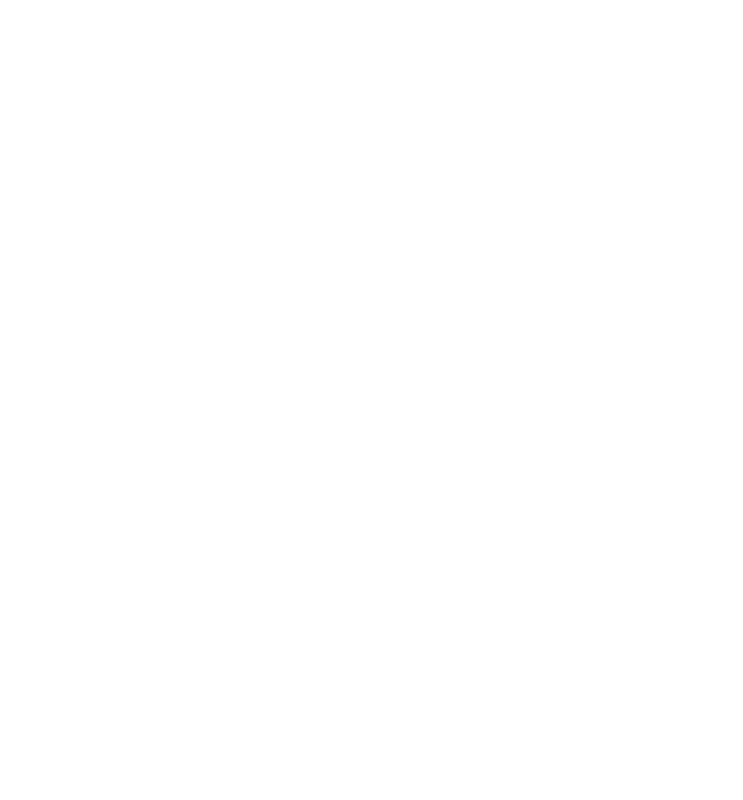
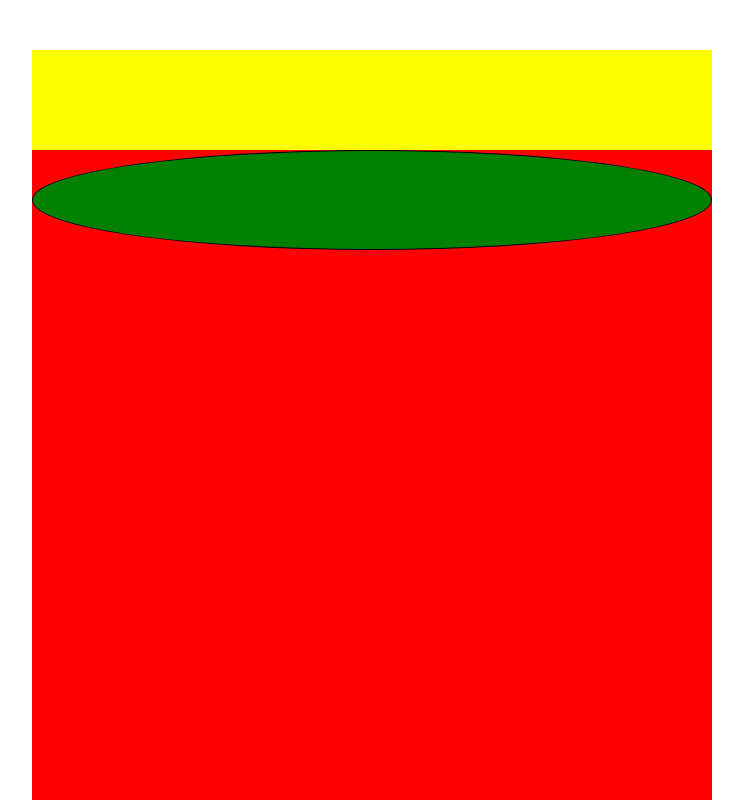
Before and after one commit to quochuy93/git2_2, a plain HTML site: page index.html in a window 1280 px wide. Shown: the top 800 px of the page, without its empty margins (268-1011 px from the left). Drawn offline with Linux system fonts and the light colour scheme.

Commit message:
update the css

```diff
--- a/assets/sass/main.scss
+++ b/assets/sass/main.scss
@@ -18,3 +18,29 @@ body {
     background-color: white;
     padding: 5rem 30rem;
 }
+
+.header{height: 10rem;
+    width: 100%;
+    background-color: yellow;
+
+}
+
+.main{height: 150rem;
+    width: 100%;
+    background-color: red;
+
+}
+
+.body{height: 10rem;
+    width: 100%;
+    background-color: green;
+    border: 1px solid black;
+    border-radius: 50%;
+
+}
+
+.footer{height: 10rem;
+    width: 100%;
+    background-color: blue;
+
+}
```
Also changed, not shown: assets/css/main.css, assets/css/main.min.css.
